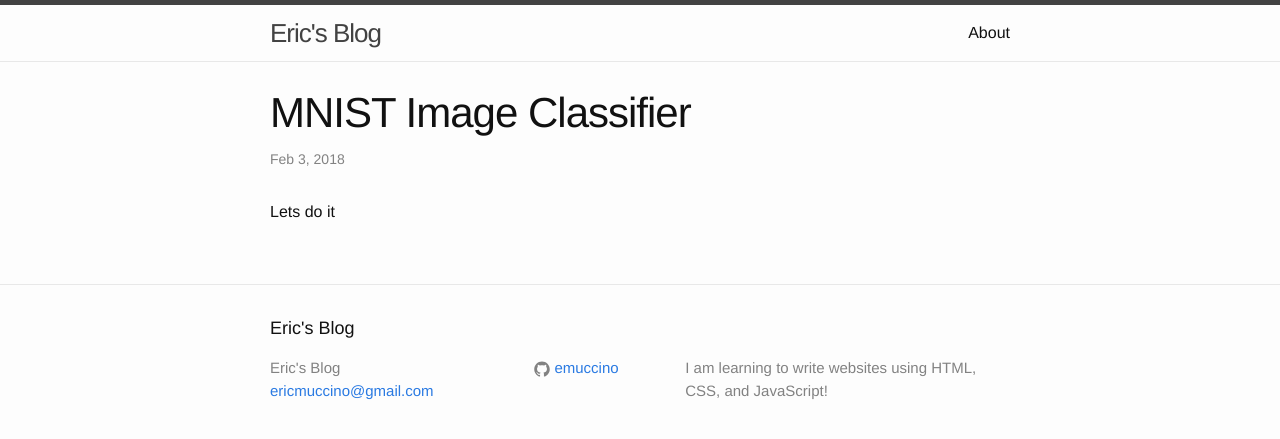
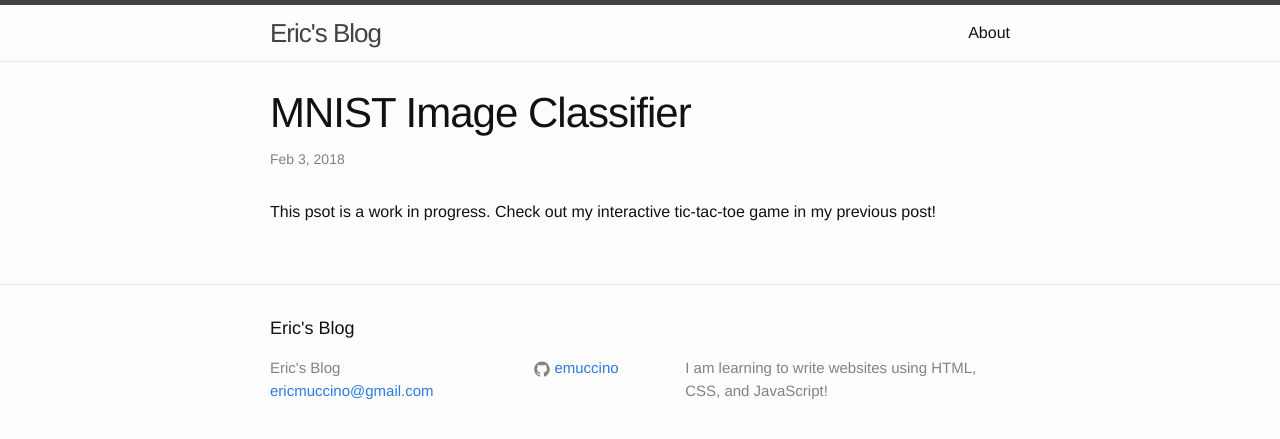
Before and after one commit to emuccino/emuccino.github.io, a Jekyll site: the page built from _posts/2018-02-03-MNSIT-image-classifier.markdown, in a window 1280 px wide. Shown: the top 439 px of the page. Built offline with Jekyll 4.4.1, drawn with Linux system fonts in a browser that asks for light colours; nearby versions of some CDN libraries.

Commit message:
Update 2018-02-03-MNSIT-image-classifier.markdown

```diff
--- a/_posts/2018-02-03-MNSIT-image-classifier.markdown
+++ b/_posts/2018-02-03-MNSIT-image-classifier.markdown
@@ -6,4 +6,4 @@ categories: machine learning, game
 
 ---
 
-Lets do it
+This psot is a work in progress. Check out my interactive tic-tac-toe game in my previous post!
```
